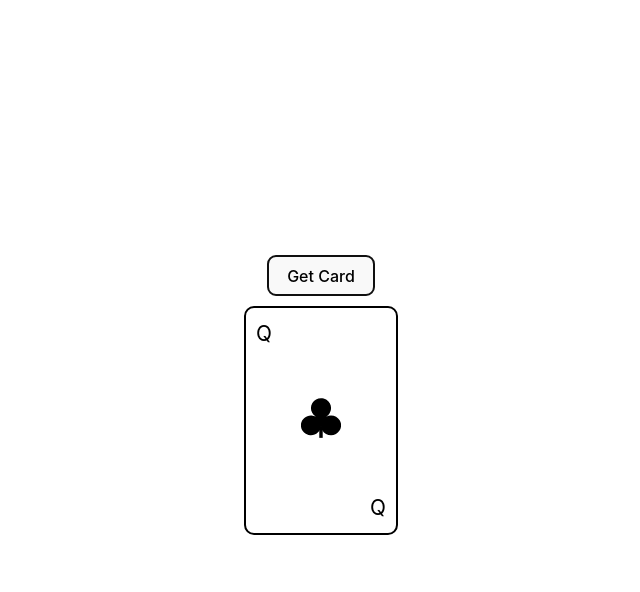
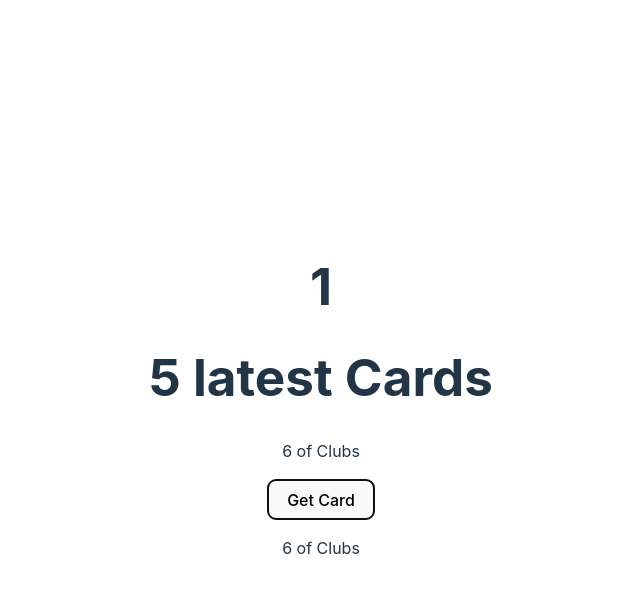
Before and after one commit to HanninenF/parent-child, a React (Vite) app: page / in a window 1280 px wide. Both pictures are taken after a click on the button "Get Card". Shown: the top 592 px of the page, without its empty margins (319-959 px from the left). Built offline with nearby package versions, Linux system fonts and the light colour scheme.

Commit message:
feat: add CardCounter, CardHistory

```diff
--- a/src/App.tsx
+++ b/src/App.tsx
@@ -5,6 +5,7 @@ import { TextInputForCards } from "./widgets/TextInputForCards2/TextInputForCard
 import { MonsterCard } from "./widgets/monsterCard/MonsterCard";
 import { RandomCard } from "./widgets/RandomCard2/RandomCard";
 import { RandomCard3 } from "./widgets/RandomCard3/RandomCard3";
+import { CardCounter } from "./widgets/CardCounter/CardCounter";
 
 function App() {
   return (
@@ -13,7 +14,8 @@ function App() {
       {/* <MonsterCard /> */}
       {/*  <RandomDeckOfCards /> */}
       {/* <RandomCard3 /> */}
-      <RandomCard />
+      {/* <RandomCard /> */}
+      <CardCounter />
     </>
   );
 }
--- /dev/null
+++ b/src/components/Counter/Counter.tsx
@@ -0,0 +1,11 @@
+type CounterProps = {
+  counter: number;
+};
+
+export const Counter = ({ counter }: CounterProps) => {
+  return (
+    <>
+      <h1> {counter} </h1>
+    </>
+  );
+};
--- /dev/null
+++ b/src/widgets/CardCounter/CardCounter.tsx
@@ -0,0 +1,90 @@
+import { useState, useEffect } from "react";
+import "./CardCounter.scss";
+import { cards } from "../../assets/cardsInDeckOfCards/cardsInDeckOfCards";
+import { Counter } from "../../components/Counter/Counter";
+import { CardHistory } from "./CardHistory/CardHistory";
+
+type DeckOfCards = {
+  Hearts: string[];
+  Diamonds: string[];
+  Spades: string[];
+  Clubs: string[];
+};
+
+type Card = {
+  suit: string;
+  value: string;
+  id?: number;
+};
+
+export const CardCounter = () => {
+  const [deckOfCards, setDeckOfCards] = useState<DeckOfCards>({
+    Hearts: [...cards],
+    Diamonds: [...cards],
+    Spades: [...cards],
+    Clubs: [...cards],
+  });
+
+  const [randomCards, setRandomCards] = useState<Card[]>([]);
+  const [counter, setCounter] = useState<number>(0);
+  const [fiveLatest, setFiveLatest] = useState<Card[]>([]);
+
+  const getRandomCard = () => {
+    setCounter((prev) => prev + 1);
+    console.log(Object.entries(deckOfCards));
+
+    const allCards: Card[] = Object.entries(deckOfCards).flatMap(
+      ([suit, values]: [string, string[]]) =>
+        values.map((value) => ({ suit, value, id: Date.now() }))
+    );
+
+    const randomKey = Math.floor(allCards.length * Math.random());
+
+    const randomCard = allCards[randomKey];
+
+    setRandomCards((prevRandomCard) => {
+      return [...prevRandomCard, randomCard];
+    });
+
+    //när jag har tagit ett kort så vill jag lägga till kortet i fiveLatest
+    setFiveLatest((prev) => [...prev.slice(-4), randomCard]);
+
+    console.log(randomCard);
+
+    /* const randomCard: Card = ; */
+  };
+
+  useEffect(() => {
+    console.log(`five latest updated`, fiveLatest);
+  }, [fiveLatest]);
+
+  return (
+    <>
+      <div>
+        <Counter counter={counter} />
+        <div>
+          <h1>5 latest Cards</h1>
+          {fiveLatest.map((card) => (
+            <div key={card.id}>
+              <p>
+                {" "}
+                {card.value} of {card.suit}{" "}
+              </p>
+            </div>
+          ))}
+        </div>
+        {/* <CardHistory/> */}
+      </div>
+      <button onClick={getRandomCard}>Get Card</button>
+
+      {randomCards.map((card) => (
+        <div key={card.id}>
+          <p>
+            {" "}
+            {card.value} of {card.suit}{" "}
+          </p>
+        </div>
+      ))}
+    </>
+  );
+};
--- /dev/null
+++ b/src/widgets/CardCounter/CardHistory/CardHistory.tsx
@@ -0,0 +1,3 @@
+export const CardHistory = () => {
+  return <></>;
+};
```
Also changed, not shown: src/widgets/RandomCard3/RandomCard3.tsx (+22 -0 lines), src/widgets/CardCounter/CardCounter.scss (added).
